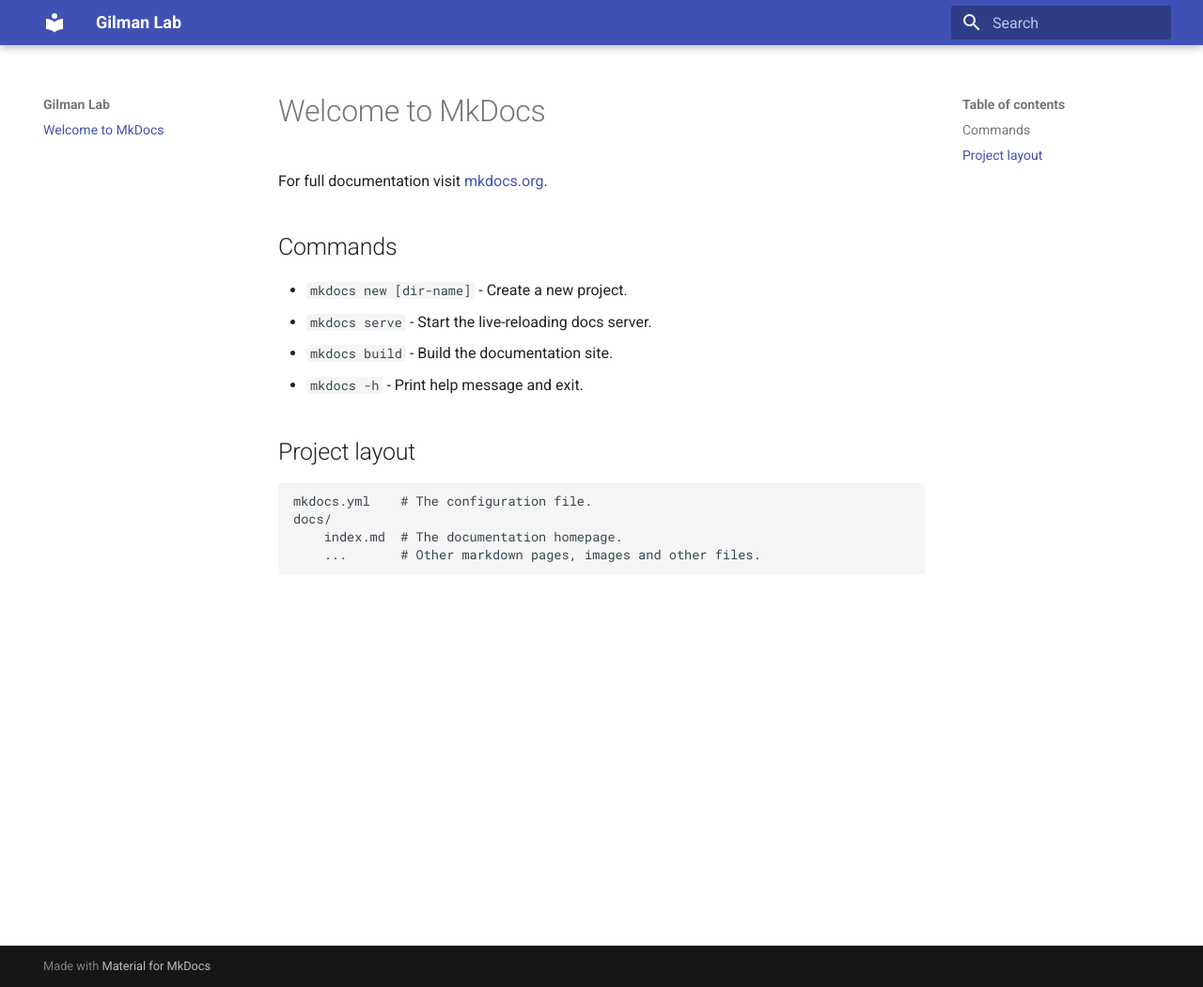
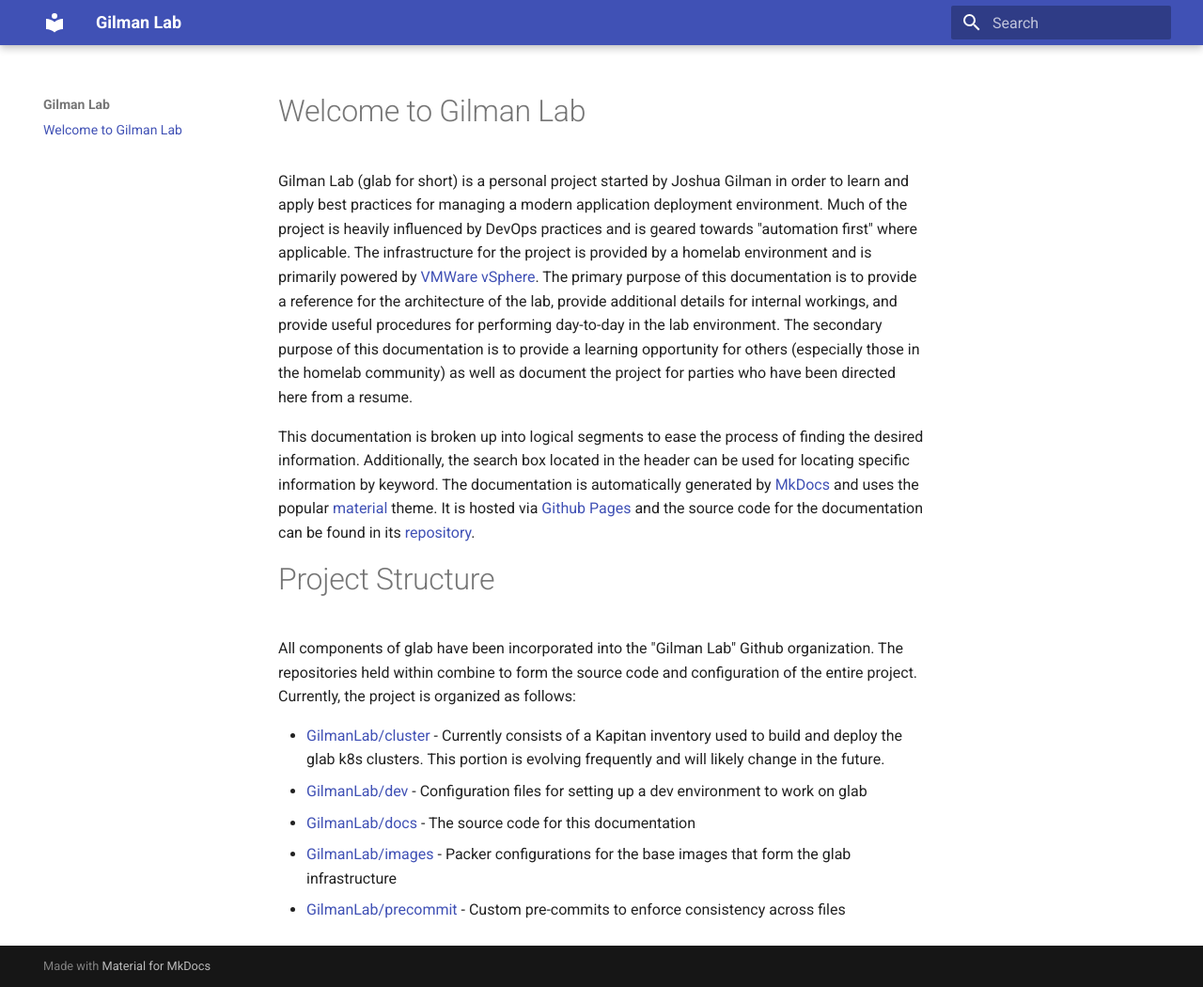
Before and after one commit to GilmanLab/docs, an MkDocs documentation site: the page built from docs/index.md, in a window 1280 px wide and 1050 px high. Shown: the whole window at 94% size. Built offline with MkDocs 1.6.1 and Material for MkDocs 9.7.7, drawn with Linux system fonts in a browser that asks for light colours.

Commit message:
Adds short introduction and project structure to main page

```diff
--- a/docs/index.md
+++ b/docs/index.md
@@ -1,17 +1,43 @@
-# Welcome to MkDocs
+# Welcome to Gilman Lab
 
-For full documentation visit [mkdocs.org](https://www.mkdocs.org).
+Gilman Lab (glab for short) is a personal project started by Joshua Gilman in
+order to learn and apply best practices for managing a modern application
+deployment environment. Much of the project is heavily influenced by DevOps
+practices and is geared towards "automation first" where applicable. The
+infrastructure for the project is provided by a homelab environment and is
+primarily powered by
+[VMWare vSphere](https://www.vmware.com/products/vsphere.html). The primary
+purpose of this documentation is to provide a reference for the architecture of
+the lab, provide additional details for internal workings, and provide useful
+procedures for performing day-to-day in the lab environment. The secondary
+purpose of this documentation is to provide a learning opportunity for others
+(especially those in the homelab community) as well as document the project for
+parties who have been directed here from a resume.
 
-## Commands
+This documentation is broken up into logical segments to ease the process of
+finding the desired information. Additionally, the search box located in the
+header can be used for locating specific information by keyword. The
+documentation is automatically generated by [MkDocs](https://www.mkdocs.org/)
+and uses the popular [material](https://squidfunk.github.io/mkdocs-material/)
+theme. It is hosted via [Github Pages](https://pages.github.com/) and the source
+code for the documentation can be found in its
+[repository](https://github.com/GilmanLab/docs).
 
-* `mkdocs new [dir-name]` - Create a new project.
-* `mkdocs serve` - Start the live-reloading docs server.
-* `mkdocs build` - Build the documentation site.
-* `mkdocs -h` - Print help message and exit.
+# Project Structure
 
-## Project layout
+All components of glab have been incorporated into the "Gilman Lab" Github
+organization. The repositories held within combine to form the source code and
+configuration of the entire project. Currently, the project is organized as
+follows:
 
-    mkdocs.yml    # The configuration file.
-    docs/
-        index.md  # The documentation homepage.
-        ...       # Other markdown pages, images and other files.
+- [GilmanLab/cluster](https://github.com/GilmanLab/cluster) - Currently consists
+  of a Kapitan inventory used to build and deploy the glab k8s clusters. This
+  portion is evolving frequently and will likely change in the future.
+- [GilmanLab/dev](https://github.com/GilmanLab/dev) - Configuration files for
+  setting up a dev environment to work on glab
+- [GilmanLab/docs](https://github.com/GilmanLab/docs) - The source code for this
+  documentation
+- [GilmanLab/images](https://github.com/GilmanLab/images) - Packer
+  configurations for the base images that form the glab infrastructure
+- [GilmanLab/precommit](https://github.com/GilmanLab/precommit) - Custom
+  pre-commits to enforce consistency across files
```
